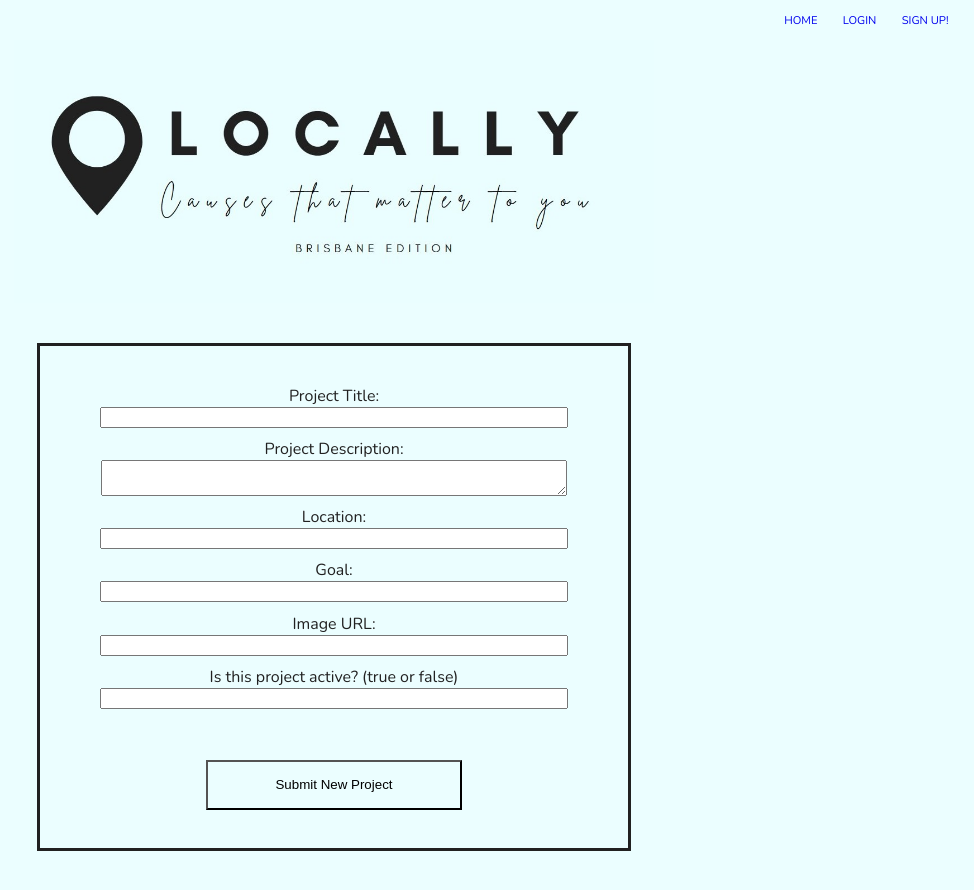
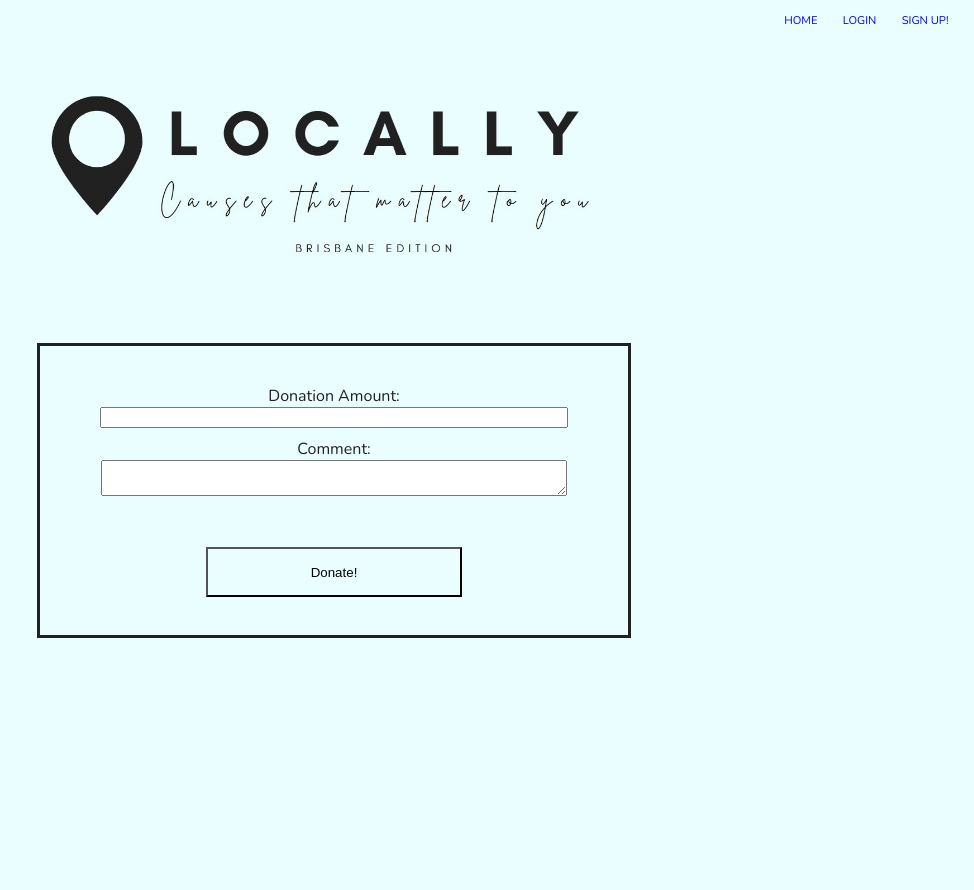
Before and after one commit to dalilakatialeo/locally_frontend, a React (Create React App) app: page /donation-form in a window 1280 px wide. Shown: the top 890 px of the page, without its empty margins (306-1280 px from the left). After the commit the page ends 800 px from the top, so only its background shows below. Built offline with nearby package versions, Linux system fonts and the light colour scheme.

Commit message:
major updates on donations and rerouting

```diff
--- a/public/index.html
+++ b/public/index.html
@@ -12,7 +12,7 @@
       name="description"
       content="Web site created using create-react-app"
     />
-    <link rel="manifest" href="%PUBLIC_URL%/manifest.json" />
+    <!-- <link rel="manifest" href="%PUBLIC_URL%/manifest.json" /> -->
 
     <title>Locally - Causes that matter to you</title>
   </head>
--- a/src/components/DonationForm/DonationForm.jsx
+++ b/src/components/DonationForm/DonationForm.jsx
@@ -1,71 +1,60 @@
-import React, { useState } from "react";
-import { useHistory } from "react-router-dom";
-import "./LoginForm.css"
+import React, { useState } from 'react';
+import { Link } from "react-router-dom";
+import './DonationForm.css'
 
 function DonationForm() {
-    const [credentials, setCredentials] = useState({
-        username: "",
-        password: "",
+    // const history = useHistory();
+    // const [projectData, setProjectData] = useState();
+    const [userInfo, setUser] = useState({});
+    const handleChange = (event) => {
+        let { id, value } = event.target;
+        setUser((prevProject) => {
+            return {
+                ...prevProject,
+                [id]: value,
+            };
         });
-    const history = useHistory();
-    const handleChange = (e) => {
-        const { id, value } = e.target;
-        setCredentials((prevCredentials) => ({
-            ...prevCredentials,
-            [id]: value,
-        }));
     };
-
-    const postData = async () => {
-        const response = await fetch(
-            `${process.env.REACT_APP_API_URL}api-token-auth/`,
+    const postData = () => {
+        return fetch(`${process.env.REACT_APP_API_URL}users/`,
             {
                 method: "post",
-            headers: {
-                "Content-Type": "application/json",
-            },
-            body: JSON.stringify(credentials),
-        }
-        );
-        return response.json();
+                headers: { "Content-Type": "application/json" },
+                body: JSON.stringify(userInfo),
+            }).then(i => i.json());
     };
-
     const handleSubmit = (e) => {
         e.preventDefault();
-        if (credentials.username && credentials.password) {
-            postData().then((response) => {
-                window.localStorage.setItem("token", response.token);
-                window.location = window.location.origin;
-            });
-        }
+        postData()
+            .then((response) => {
+                <div className="thank-you">
+        <h3> Thank you for your support, it means the world!</h3>
+        <p> Are you feeling generous?</p>
+        <p><Link to="/">Donate to another project!</Link></p>
+
+    </div>})
     };
     return (
-        <div id="login-form-container" className="form-container">
-            <form>
+        <div id="donation-form-container" className="form-container">
+                <form id="donation-form" onSubmit={handleSubmit}>
                     <div>
-                    <label htmlFor="username">Username:</label>
+                        <label>Donation Amount:</label>
                         <input
                         type="text"
-                        id="username"
-                        placeholder="Enter username"
-                        onChange={handleChange}
-                    />
+                        id="donation-amount"
+                        onChange={handleChange} />
                     </div>
                     <div>
-                    <label htmlFor="password">Password:</label>
-                    <input
-                        type="password"
-                        id="password"
-                        placeholder="Password"
-                        onChange={handleChange}
-                    />
+                        <label>Comment:</label>
+                        <textarea
+                        type="textarea"
+                        id="comment"
+                        onChange={handleChange} />
                     </div>
-                <button className="submit-button" type="submit" onClick={handleSubmit}>
-                    Login
-                </button>
+                    <button className="submit-button" type="submit" onClick={handleSubmit}>Donate!</button>
                 </form>
-        </div>
-    );
+            </div >
+    )
 }
 
-export default DonationForm
+export default DonationForm;
--- a/src/components/LoginForm/LoginForm.jsx
+++ b/src/components/LoginForm/LoginForm.jsx
@@ -1,5 +1,5 @@
 import React, { useState } from "react";
-import { useHistory } from "react-router-dom";
+// import { useHistory } from "react-router-dom";
 import "./LoginForm.css"
 
 function LoginForm() {
@@ -7,7 +7,7 @@ function LoginForm() {
         username: "",
         password: "",
     });
-    const history = useHistory();
+    // const history = useHistory();
     const handleChange = (e) => {
         const { id, value } = e.target;
         setCredentials((prevCredentials) => ({
--- a/src/components/NewProjectForm/NewProjectForm.jsx
+++ b/src/components/NewProjectForm/NewProjectForm.jsx
@@ -1,10 +1,10 @@
 import React, { useState } from 'react';
-import { useHistory } from 'react-router-dom';
+// import { useHistory } from 'react-router-dom';
 import "./NewProjectForm.css"
 
 
 const NewProjectForm = () => {
-    const history = useHistory();
+    // const history = useHistory();
     const [projectInfo, setProjectInfo] = useState({
         title: '',
         description: '',
@@ -92,14 +92,6 @@ const NewProjectForm = () => {
                 onChange={handleChange}
                 />
             </div>
-            <div>
-                <label htmlFor='is_open'>Is this project active? (true or false)</label>
-                <input
-                type='text'
-                id='is_open'
-                onChange={handleChange}
-                />
-            </div>
 
             <button className="submit-button"type='submit'>Submit New Project</button>
             </form>
--- a/src/components/nav/Nav.jsx
+++ b/src/components/nav/Nav.jsx
@@ -16,7 +16,7 @@ const Nav = () => {
     setToken(null)
     // window.location = window.location.origin
   }
-  console.log("getting token in nav", localStorage.getItem('token'))
+  // console.log("getting token in nav", localStorage.getItem('token'))
   return (
     <div>
       <nav className="navbar">
--- a/src/pages/DonationPage.jsx
+++ b/src/pages/DonationPage.jsx
@@ -1,8 +1,8 @@
 import React, {useState, useEffect} from "react";
 import {useHistory } from "react-router-dom"
-import NewProjectForm from "../components/NewProjectForm/NewProjectForm"
+import DonationForm from "../components/DonationForm/DonationForm"
 
-function NewProjectPage() {
+function DonationPage() {
     const history = useHistory();
     const [token, setToken] = useState(window.localStorage.getItem('token'))
     useEffect(() => {
@@ -13,7 +13,7 @@ function NewProjectPage() {
     }
 
     return token !== "null"
-    ? <NewProjectForm />
+    ? <DonationForm />
     : (<div className="unauthorised">
         <h3> Uh oh!</h3>
         <p> You need to join the community to donate to a project!</p>
@@ -22,4 +22,4 @@ function NewProjectPage() {
 
 }
 
-export default NewProjectPage;
+export default DonationPage;
--- a/src/pages/NewProjectPage.jsx
+++ b/src/pages/NewProjectPage.jsx
@@ -1,18 +1,22 @@
 import React, {useState, useEffect} from "react";
-import { Link } from "react-router-dom"
+import { Link, useHistory } from "react-router-dom"
 import NewProjectForm from "../components/NewProjectForm/NewProjectForm"
 
 function NewProjectPage() {
     const [token, setToken] = useState(window.localStorage.getItem('token'))
+    const history = useHistory ()
     useEffect(() => {
         setToken(window.localStorage.getItem('token'))
     }, [])
+    function SignUp() {
+        history.push('/sign-up/')
+    }
     return token !== "null"
     ? <NewProjectForm />
     : (<div className="unauthorised">
         <h3> What are you doing here?</h3>
         <p> You need to join our community to create a new project!</p>
-        <p><Link to="/sign-up/">SIGN UP HERE!</Link></p>
+        <button id="delete-button" className="submit-button" onClick={SignUp}>SIGN UP HERE!</button>
 
     </div>)
 
--- a/src/pages/ProjectPage.jsx
+++ b/src/pages/ProjectPage.jsx
@@ -1,22 +1,10 @@
 import React, { useState, useEffect} from "react"
-import { Link, useLocation, useParams, useHistory } from "react-router-dom";
-// import { oneProject } from "../data"
+import { useParams, useHistory } from "react-router-dom";
 
 const ProjectPage = () => {
     const [projectData, setProjectData] = useState();
     const history = useHistory();
     const { id } = useParams();
-    const location = useLocation()
-
-//     const active = () => {
-//         if
-//          (projectData?.is_open === "true") {
-//             return `yes`
-//     }
-//         else {
-//         return `no`;
-//     }
-// }
 
 const deleteFunction = async () => {
         // This is our API request, which we need to tell our function to wait for using the key word await
@@ -38,7 +26,6 @@ const deleteFunction = async () => {
             return results.json();
         })
         .then((data) => {
-            // console.log(id)
             setProjectData(data);
         });
     }, );
```
Also changed, not shown: public/manifest.json. Lines whose indentation alone changed are shown as unchanged.
